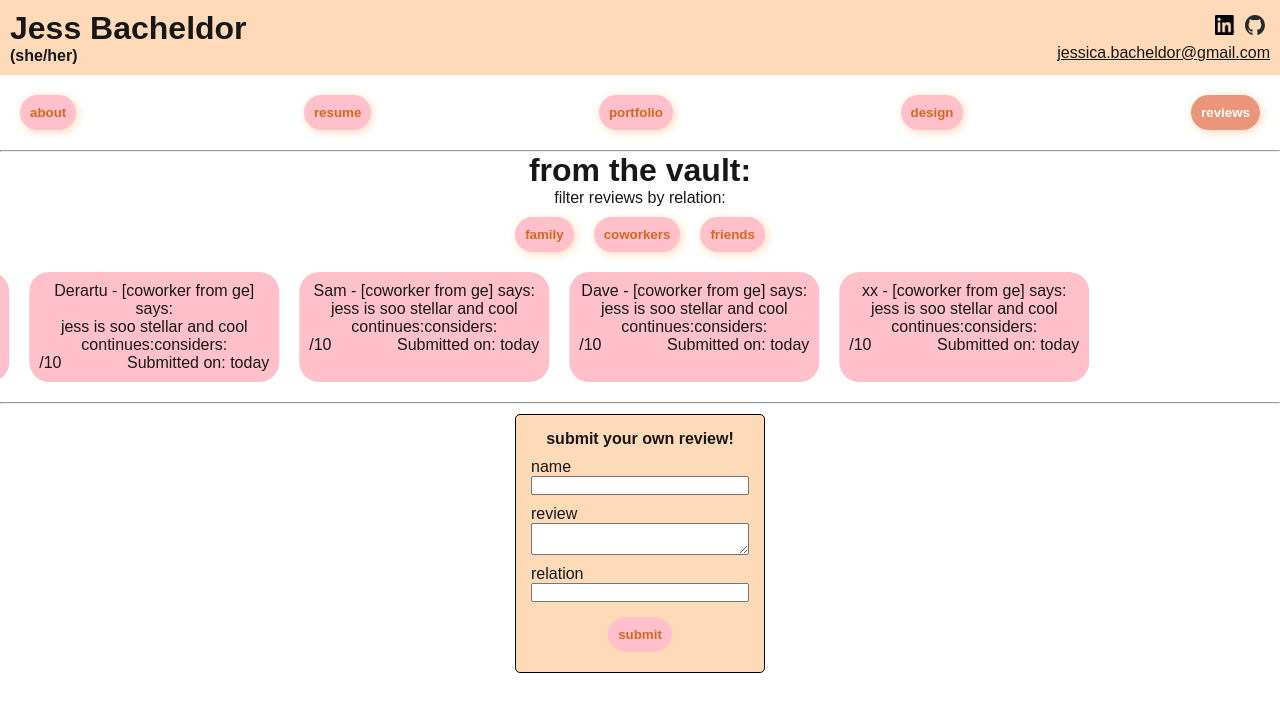
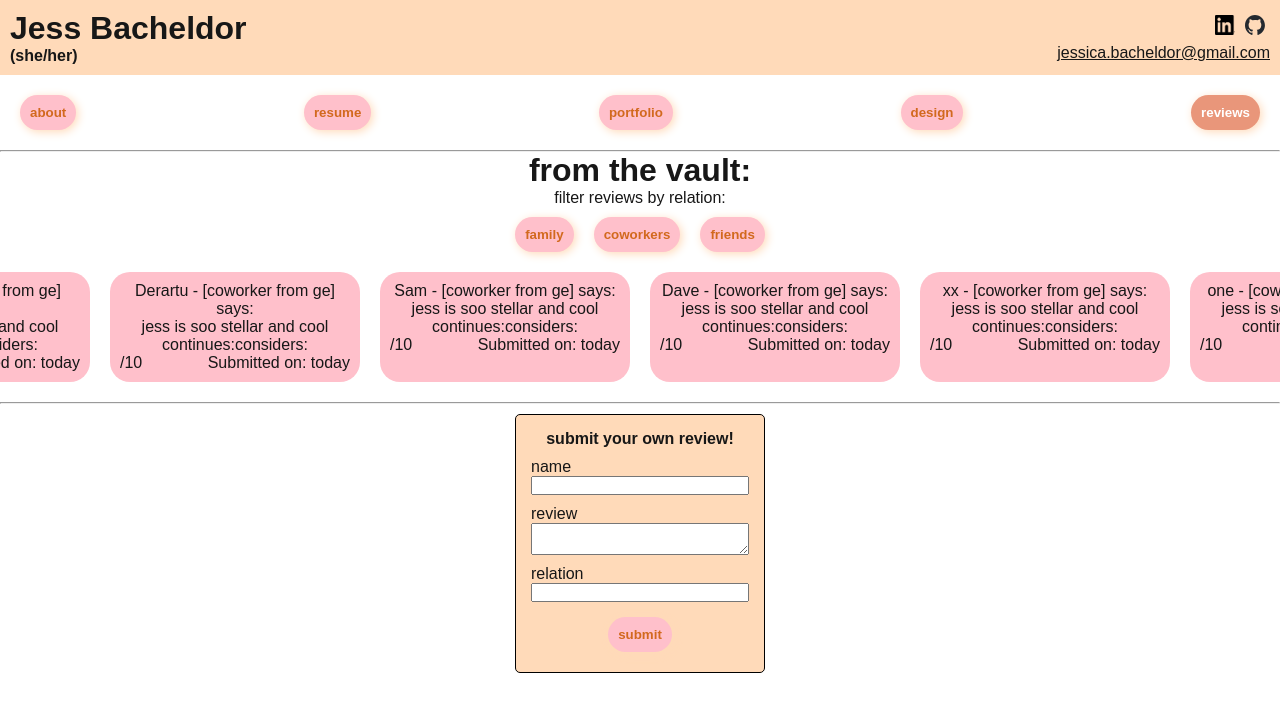
Before and after one commit to jbacheldor/portfolio-nextjs, a Next.js app: page /reviews in a window 1280 px wide. Shown: the top 712 px of the page. Built offline with nearby package versions, Linux system fonts and the light colour scheme.

Commit message:
carosel gets fully to the end but it isn't completely non-stop which is a bummer

```diff
--- a/src/app/components/Review.tsx
+++ b/src/app/components/Review.tsx
@@ -8,11 +8,11 @@ type Props = {
     company: string,
     rating?: number,
     continues?: string,
-    considers?: string
+    considers?: string,
+    carosel: number
 }
 
-const Review:React.FC<Props> = ({name, review, date, relation, company, rating}) => {
-
+const Review:React.FC<Props> = ({carosel, name, review, date, relation, company, rating}) => {
     return (
         <div id="review-body">
             <span>{name} - [{relation} from {company}] says:</span>
@@ -34,11 +34,21 @@ const Review:React.FC<Props> = ({name, review, date, relation, company, rating})
                 text-align:center;
                 padding: 10px;
                 margin: 10px;
+                animation: horizontalLoop 60s linear infinite;
             }
             div#bottom-section {
                 display: flex;
                 justify-content: space-between;
             }
+            @keyframes horizontalLoop {
+                0% {
+                    transform: translateX(0px);
+                }
+                100% {
+                    // transform: translateX(-10%);
+                    transform: translateX(-${carosel}px)
+                    // transform: translateX(-100%);
+                }
             `}
         </style>
         </div>
--- a/src/app/reviews/page.tsx
+++ b/src/app/reviews/page.tsx
@@ -41,13 +41,28 @@ const fakeData = [
         relation: 'coworker',
         company: 'ge'
     },
+        {   name: "one",
+        review: "jess is soo stellar and cool",
+        date: 'today',
+        relation: 'coworker',
+        company: 'ge'
+    },
+    {   name: "two",
+        review: "jess is soo stellar and cool",
+        date: 'today',
+        relation: 'coworker',
+        company: 'ge'
+    },
 ]
 
 const ReviewsPage:React.FC = () => {
     const [data, setData] = useState([])
+    const [carosel, setCarosel] = useState(0)
 
     useEffect(()=> {
         // on load get that data!!
+        let carosel = (fakeData.length-1.5) * 250
+        setCarosel(carosel)
     }, [])
 
     return (
@@ -65,7 +80,7 @@ const ReviewsPage:React.FC = () => {
         </div>
         <div id="reviews">
         {fakeData.map((key, index)=> (
-                <Review name={key.name} review={key.review} date={key.date} relation={key.relation} company={key.company}/>
+                <Review carosel={carosel} name={key.name} review={key.review} date={key.date} relation={key.relation} company={key.company}/>
             ))
             }
         </div>
@@ -95,14 +110,6 @@ const ReviewsPage:React.FC = () => {
                     display: flex;
                     flex-direction: row;
                     justify-content: center;
-                    animation: horizontalLoop 20s linear infinite;
-                }
-                @keyframes horizontalLoop {
-                0% {
-                    transform: translateX(0px);
-                }
-                100% {
-                    transform: translateX(-100%);
                 }
             }
             `}
```
